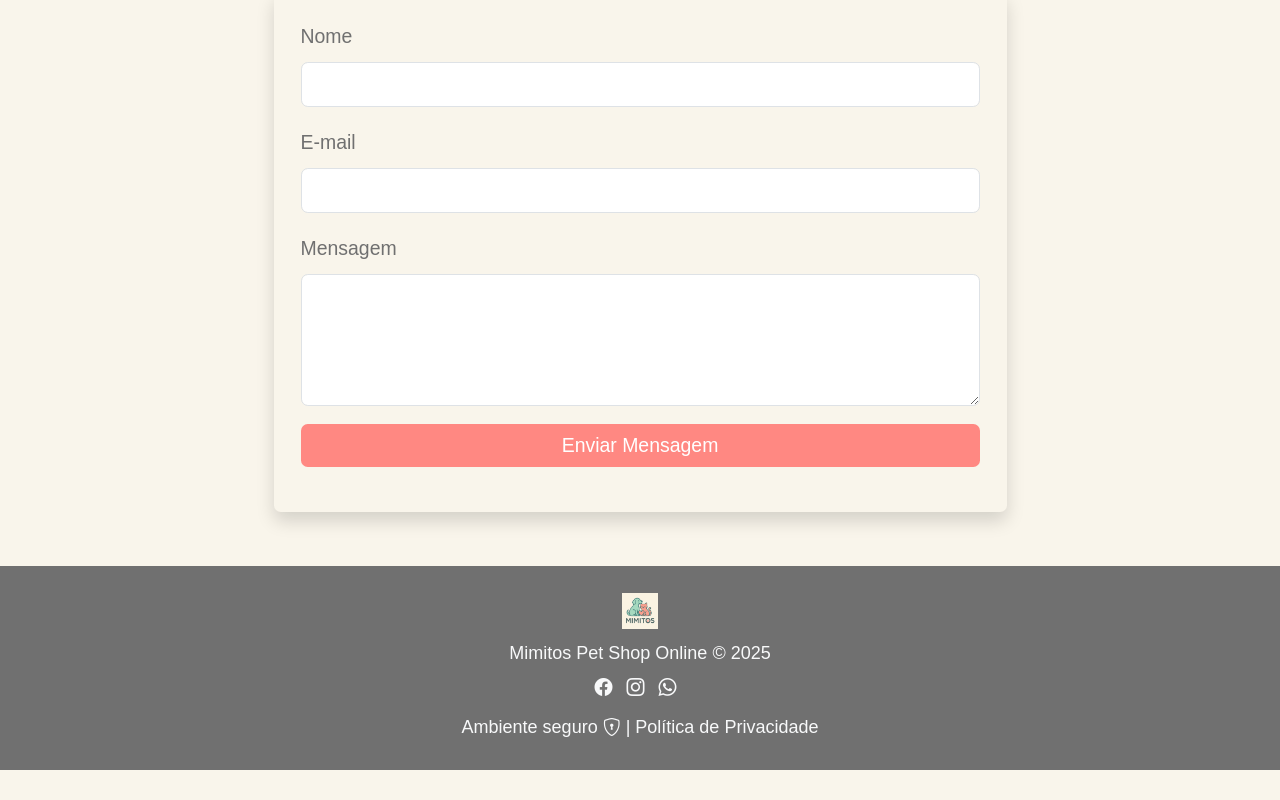
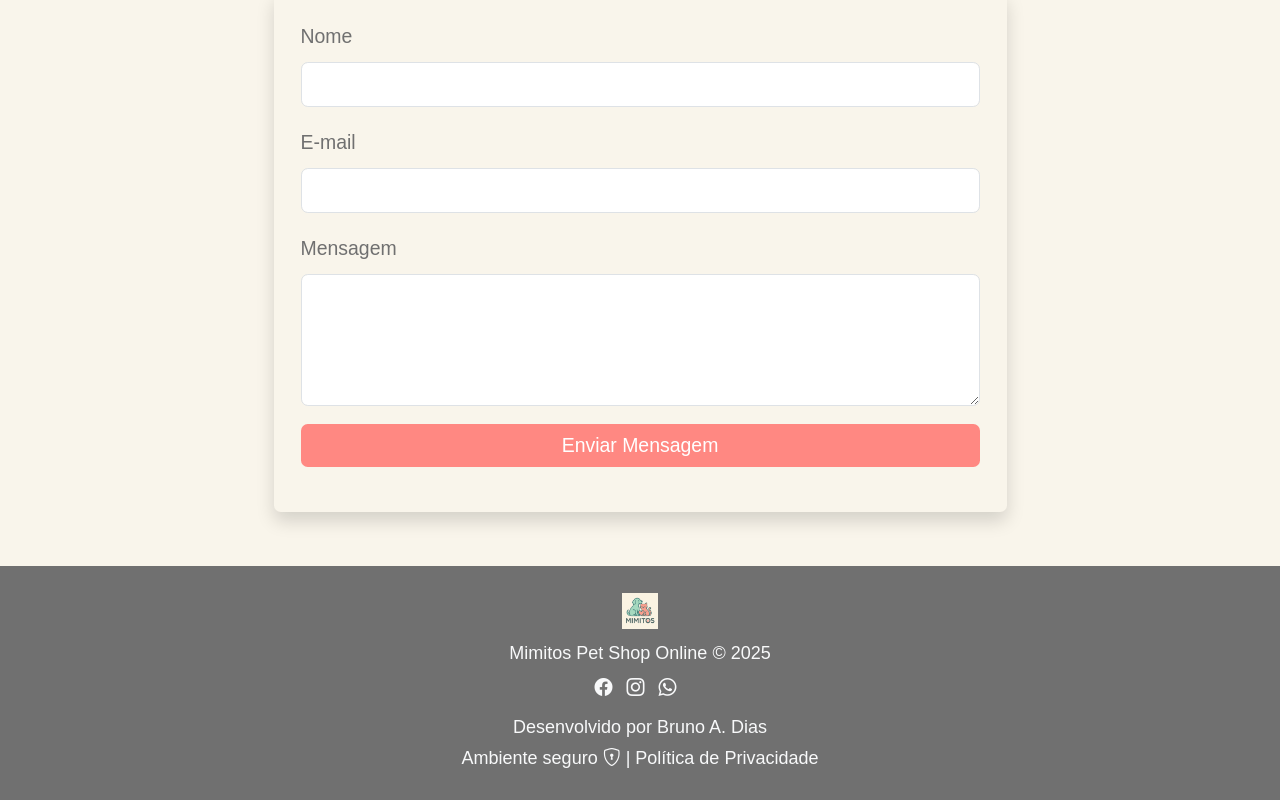
Before and after one commit to bruno-a-dias/mimitos, a plain HTML site: page index.html in a window 1280 px wide. Shown: the part 4544-5344 px from the top of the page. Before the commit the page ends 5314 px from the top, so only its background shows below. Drawn offline with nearby package versions, Linux system fonts and the light colour scheme.

Commit message:
update index.html

```diff
--- a/index.html
+++ b/index.html
@@ -273,7 +273,10 @@
                 <a href="#" class="text-light me-2"><i class="bi bi-instagram"></i></a>
                 <a href="#" class="text-light me-2"><i class="bi bi-whatsapp"></i></a>
             </div>
+            <small>Desenvolvido por Bruno A. Dias</small>
+            <br>
             <small>Ambiente seguro <i class="bi bi-shield-lock"></i> | Política de Privacidade</small>
+
         </div>
     </footer>
 
```
